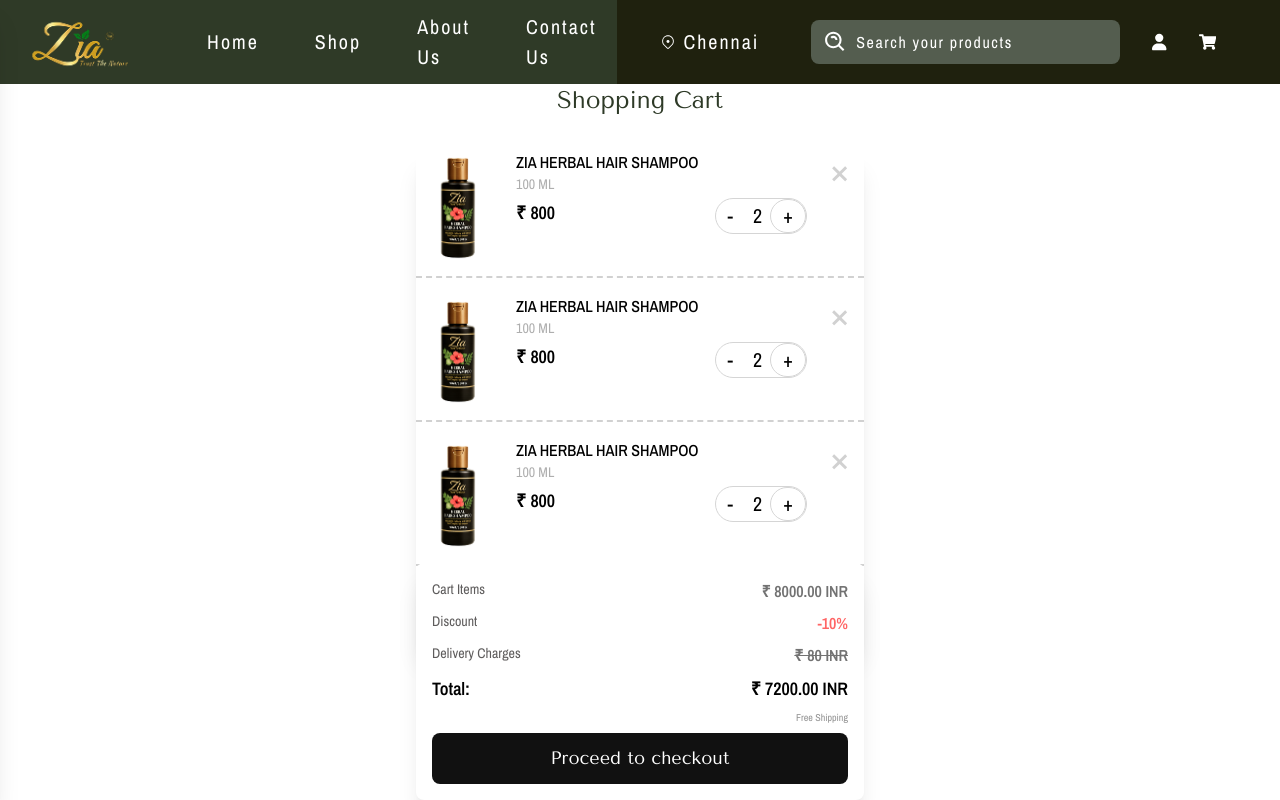
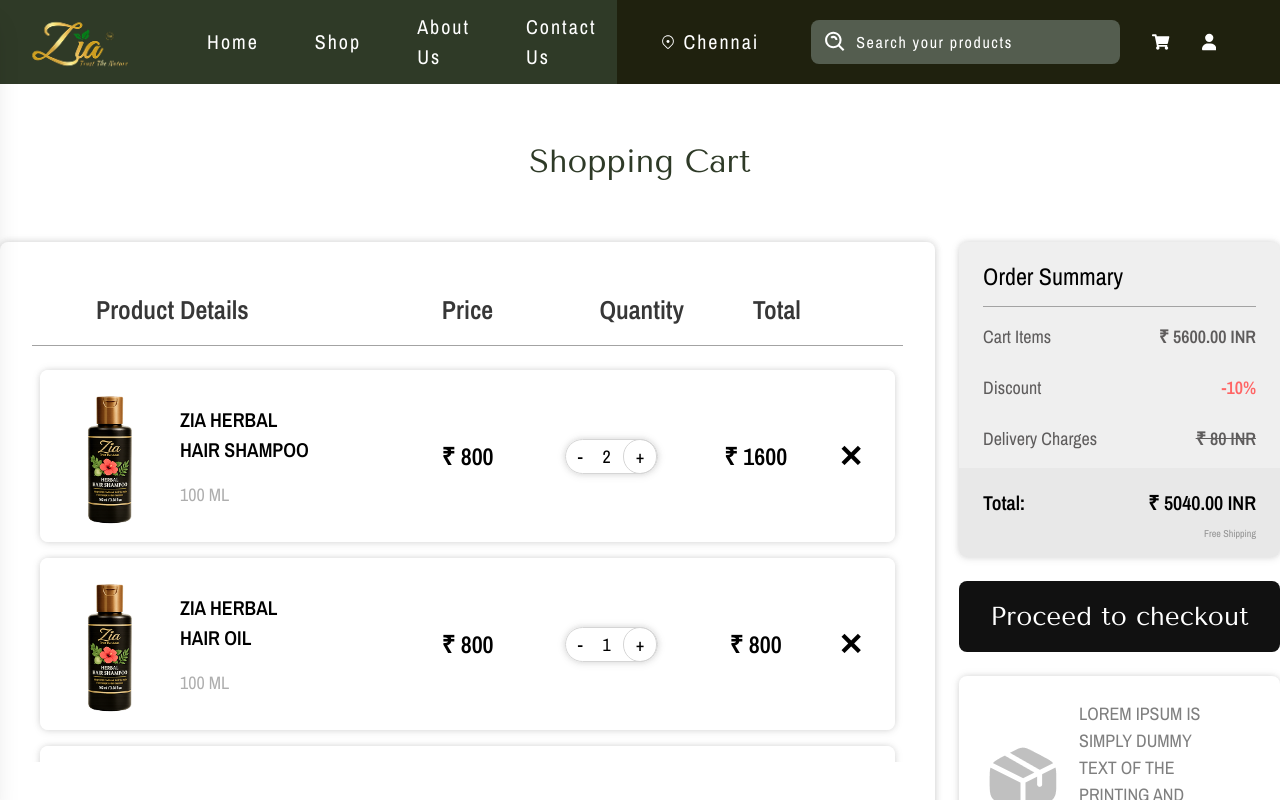
Before and after one commit to Kousik-Bytebandits/Zia, a React (Vite) app: page /shopcart in a window 1280 px wide. Shown: the top 800 px of the page. Built offline with nearby package versions, Linux system fonts and the light colour scheme.

Commit message:
shopcart and mapping

```diff
--- a/src/App.jsx
+++ b/src/App.jsx
@@ -1,6 +1,6 @@
 import './App.css';
 import './index.css';
-import { Routes, Route, useLocation } from 'react-router-dom';
+import { Routes, Route, useLocation, Navigate } from 'react-router-dom';
 
 import Home from './pages/Home';
 import Profile from './pages/Profile';
@@ -16,14 +16,16 @@
 import StartScreen from './pages/StartScreen';
 import Login from './pages/Login';
 import SignUp from './pages/SignUp';
+import ShopCart from './pages/ShopCart';
 import { ToastContainer } from 'react-toastify';
 import 'react-toastify/dist/ReactToastify.css';
-import ShopCart from './pages/ShopCart';
-
 
 function App() {
   const location = useLocation();
+
   const hideNavbarRoutes = ['/', '/login', '/signup'];
+
+  const isAuthenticated = !!localStorage.getItem('user_id');
 
   return (
     <>
@@ -32,22 +34,31 @@
 
       <div className={!hideNavbarRoutes.includes(location.pathname) ? 'pt-[50px]' : ''}>
         <Routes>
-          <Route path="/" element={<StartScreen />} />
+          {/* Start Screen - Optional */}
+          <Route path="/" element={<Navigate to="/home" />} />
+
+          {/* Auth */}
           <Route path="/login" element={<Login />} />
           <Route path="/signup" element={<SignUp />} />
-          <Route path="/shopcart" element={<ShopCart/>}/>
+
+          {/* Pages */}
           <Route path="/home" element={<Home />} />
-          <Route path="/profile" element={<Profile/>}/>
+          <Route path="/profile" element={isAuthenticated ? <Profile /> : <Navigate to="/login" />} />
           <Route path="/shoplist" element={<ShopList />} />
           <Route path="/shopdetails" element={<ShopDetails />} />
           <Route path="/about" element={<AboutUs />} />
           <Route path="/contactus" element={<ContactUs />} />
           <Route path="/ordertracking" element={<OrderTracking />} />
           <Route path="/faq" element={<Faq />} />
+
+          {/* Cart */}
+          <Route path="/shopcart" element={<ShopCart />} />
+
+          {/* Error Page */}
           <Route path="*" element={<ErrorPage />} />
+        </Routes>
 
-        </Routes>
-          <ToastContainer position="top-center" autoClose={3000} />
+        <ToastContainer position="top-center" autoClose={3000} />
       </div>
     </>
   );
--- a/src/components/Navbar.jsx
+++ b/src/components/Navbar.jsx
@@ -204,9 +204,9 @@
                 className="bg-transparent outline-none tracking-widest text-md w-full placeholder-white"
               />
             </div>
+            <FaShoppingCart className="text-4xl cursor-pointer" onClick={handleCart} />
+            <FaUser onClick={handleChange}  className="cursor-pointer text-3xl mr-10" />
 
-            <FaUser onClick={handleChange}  className="cursor-pointer text-3xl" />
-            <FaShoppingCart className="text-4xl mr-10" />
           </div>
         </div>
       </nav>
--- a/src/pages/Login.jsx
+++ b/src/pages/Login.jsx
@@ -1,4 +1,4 @@
-import { useNavigate } from 'react-router-dom';
+import { useNavigate, useLocation } from 'react-router-dom';
 import { FaLock, FaUser } from 'react-icons/fa';
 import { RiArrowLeftSLine } from 'react-icons/ri';
 import { useState } from 'react';
@@ -6,6 +6,11 @@
 
 export default function Login() {
   const navigate = useNavigate();
+  const location = useLocation();
+
+
+  const fromCheckout = location.state?.fromCheckout || false;
+
   const [email, setEmail] = useState('');
   const [password, setPassword] = useState('');
 
@@ -16,12 +21,22 @@
         headers: { 'Content-Type': 'application/json' },
         body: JSON.stringify({ email, password }),
       });
+
       const data = await res.json();
 
       if (res.ok && data.success) {
         localStorage.setItem('user_id', data.user_id);
+        localStorage.setItem('user', JSON.stringify(data));
+
         toast.success('Login successful!');
-        navigate('/home');
+
+
+        if (fromCheckout) {
+          navigate('/shopcart', { replace: true });
+        } else {
+          navigate('/home', { replace: true });
+        }
+
       } else {
         toast.error(data.message || 'Login failed');
       }
@@ -51,6 +66,7 @@
       toast.error('An error occurred');
     }
   };
+
   return (
     <div className="relative h-screen w-full overflow-hidden">
 
--- a/src/pages/ShopCart.jsx
+++ b/src/pages/ShopCart.jsx
@@ -1,17 +1,55 @@
+import { useState } from "react";
+import { useNavigate } from "react-router-dom";
 import Footer from "../components/Footer";
-import { useState } from "react";
 
 export default function ShopCart() {
+  const navigate = useNavigate();
+
+
   const [items, setItems] = useState([
-    { id: 1, name: "ZIA HERBAL HAIR SHAMPOO", size: "100 ML", price: 800, quantity: 2, img: "/images/h_shampoo.png" },
-    { id: 2, name: "ZIA HERBAL HAIR SHAMPOO", size: "100 ML", price: 800, quantity: 2, img: "/images/h_shampoo.png" },
-    { id: 3, name: "ZIA HERBAL HAIR SHAMPOO", size: "100 ML", price: 800, quantity: 2, img: "/images/h_shampoo.png" },
-     { id: 4, name: "ZIA HERBAL HAIR SHAMPOO", size: "100 ML", price: 800, quantity: 2, img: "/images/h_shampoo.png" },
-      { id: 5, name: "ZIA HERBAL HAIR SHAMPOO", size: "100 ML", price: 800, quantity: 2, img: "/images/h_shampoo.png" },
+    {
+      id: 1,
+      name: "ZIA HERBAL HAIR SHAMPOO",
+      size: "100 ML",
+      price: 800,
+      quantity: 2,
+      img: "/images/h_shampoo.png",
+    },
+    {
+      id: 2,
+      name: "ZIA HERBAL HAIR OIL",
+      size: "100 ML",
+      price: 800,
+      quantity: 1,
+      img: "/images/h_shampoo.png",
+    },
+    {
+      id: 3,
+      name: "ZIA HERBAL FACE PACK",
+      size: "150 GM",
+      price: 800,
+      quantity: 3,
+      img: "/images/h_shampoo.png",
+    },
+    {
+      id: 4,
+      name: "ZIA HERBAL BODY LOTION",
+      size: "200 ML",
+      price: 800,
+      quantity: 1,
+      img: "/images/h_shampoo.png",
+    },
   ]);
-  const subtotal = items.reduce((acc, item) => acc + item.price * item.quantity, 0);
-  const discount = 0.10;
+
+
+  const subtotal = items.reduce(
+    (acc, item) => acc + item.price * item.quantity,
+    0
+  );
+  const discount = 0.1;
   const total = subtotal - subtotal * discount;
+
+
   const handleIncrement = (id) => {
     setItems((prev) =>
       prev.map((item) =>
@@ -31,62 +69,255 @@
   };
 
   const handleRemove = (id) => {
-    setItems((prev) => prev.filter((item) => item.id !== id));
+    const updated = items.filter((item) => item.id !== id);
+    setItems(updated);
   };
+
+  const handleCheckout = () => {
+    const userId = localStorage.getItem("user_id");
+    if (!userId) {
+      navigate("/login");
+    } else {
+      navigate("/home");
+    }
+  };
+
   return (
     <>
-    <div className="max-w-md mx-auto bg-white  font-archivo">
-      <h2 className="text-center font-tenor text-[#2E3A27] text-[24px] mb-8 pt-8">Shopping Cart</h2>
+      <div className="max-w-[1600px] mx-auto py-8 font-archivo">
+        <h2 className="lg:text-[32px] text-center lg:mt-10 lg:mb-10 py-4 font-tenor text-[#2E3A27] text-[28px]">
+          Shopping Cart
+        </h2>
 
-      <div className="rounded-lg shadow-xl space-y-4 overflow-y-auto max-h-[calc(100vh-300px)]">
+        {items.length === 0 ? (
+          <div className="text-center py-20">
+            <p className="text-[24px]">Your cart is empty.</p>
+          </div>
+        ) : (
+          <>
+            {/*  Desktop View */}
+            <div className="hidden lg:flex gap-6 mb-20">
+              <div className="w-[100%] bg-white rounded-lg shadow-around-soft p-8">
+                <div className="grid grid-cols-5 text-[26px] py-4 text-center text-[#373737] font-semibold border-b border-[#A3A3A3]">
+                  <p className="text-left col-span-2 pl-16">Product Details</p>
+                  <p>Price</p>
+                  <p>Quantity</p>
+                  <p className="text-left ml-6">Total</p>
+                </div>
+
+                <div className="overflow-y-auto scrollbar-none max-h-[calc(100vh-400px)] mt-4 p-2 space-y-4">
                   {items.map((item) => (
-          <div key={item.id} className="border-b-2  border-dashed border-[#D1D1D1] pb-4 relative">
-            <button  onClick={() => handleRemove(item.id)} className="absolute top-0 right-4 text-[#D1D1D1] hover:text-red-500 text-4xl">&times;</button>
+                    <div
+                      key={item.id}
+                      className="flex items-center justify-between p-4 shadow-around-soft rounded-lg"
+                    >
+                      <div className="flex gap-4 w-[40%] items-center">
+                        <img
+                          src={item.img}
+                          alt="product"
+                          className="w-[108px] h-[140px] object-contain"
+                        />
+                        <div>
+                          <h3 className="text-[20px] font-semibold">
+                            {item.name.split(" ").slice(0, 2).join(" ")} <br />
+                            {item.name.split(" ").slice(2).join(" ")}
+                          </h3>
+                          <p className="text-[#AEAEAE] text-[18px] mt-4">
+                            {item.size}
+                          </p>
+                        </div>
+                      </div>
+
+                      <div className="text-[24px] w-[15%] text-center font-semibold">
+                        ₹ {item.price}
+                      </div>
+
+                      <div className="text-[20px] w-[15%] flex justify-center">
+            <div className="shadow-around-soft flex items-center gap-2 border border-[#D5D5D5] rounded-full h-[35px] text-[18px]">
+              <button className="px-3" onClick={() => handleDecrement(item.id)}>
+                -
+              </button>
+              <span>{item.quantity}</span>
+              <div className=" rounded-full border border-[#D5D5D5] px-3 py-[3px] ml-1">
+                <button onClick={() => handleIncrement(item.id)}>+</button>
+              </div>
+            </div>
+          </div>
+
+                      <div className="text-[24px] w-[15%] text-center font-semibold">
+                        ₹ {item.price * item.quantity}
+                      </div>
+
+                      <button
+                        onClick={() => handleRemove(item.id)}
+                        className="text-3xl font-bold mr-4"
+                      >
+                        ✕
+                      </button>
+                    </div>
+                  ))}
+                </div>
+              </div>
+
+              {/*  Right Sidebar */}
+              <div className="w-[35%] space-y-6">
+                <div className="bg-[#EFEFEF] rounded-lg shadow-around-soft px-6 pt-4">
+                  <h3 className="text-[24px] border-b border-[#A3A3A3] pb-3 mb-4">
+                    Order Summary
+                  </h3>
+
+                  <div className="space-y-6">
+                    <div className="flex justify-between text-[18px] text-[#5E5C5C]">
+                      <span>Cart Items</span>
+                      <span className="font-semibold">
+                        ₹ {subtotal.toFixed(2)} INR
+                      </span>
+                    </div>
+                    <div className="flex justify-between text-[18px] text-[#5E5C5C]">
+                      <span>Discount</span>
+                      <span className="text-[#FF6565] font-semibold">
+                        -10%
+                      </span>
+                    </div>
+                    <div className="flex justify-between text-[18px] text-[#5E5C5C]">
+                      <span>Delivery Charges</span>
+                      <span className="line-through font-semibold">
+                        ₹ 80 INR
+                      </span>
+                    </div>
+                  </div>
+
+                  <div className="bg-[#E8E8E8] rounded-b-lg -mx-6 mt-4">
+                    <div className="flex justify-between px-6 pt-5 pb-2 font-semibold text-[20px]">
+                      <span>Total:</span>
+                      <span>₹ {total.toFixed(2)} INR</span>
+                    </div>
+                    <p className="flex justify-end px-6 text-[#929292] text-[10px] pb-4">
+                      Free Shipping
+                    </p>
+                  </div>
+                </div>
+
+                <button
+                  onClick={handleCheckout}
+                  className="w-full bg-[#111111] text-[26px] text-white font-tenor py-4 rounded-lg"
+                >
+                  Proceed to checkout
+                </button>
+
+                <div className="bg-white rounded-lg shadow-around-soft p-6 space-y-10 ">
+      <div className="flex gap-4 items-center">
+        <img src="/icons/box.png" alt="box" className="" />
+        <p className="text-[18px] text-[#7F7F7F] uppercase w-[55%]">
+          Lorem Ipsum is simply dummy text of the printing and typesetting
+          industry.
+        </p>
+      </div>
+      <div className="flex gap-4 items-center ">
+        <img src="/icons/wallet.png" alt="card" className="" />
+        <p className="text-[18px] text-[#7F7F7F] uppercase  w-[55%]">
+          Lorem Ipsum is simply dummy text of the printing and typesetting
+          industry.
+        </p>
+      </div>
+      </div>
+      </div>
+            </div>
+
+            {/*  Mobile View */}
+            <div className="lg:hidden">
+              <div className="max-w-md mx-auto bg-white rounded-lg p-4">
+                {items.map((item) => (
+                  <div
+                    key={item.id}
+                    className="border-b-2 mt-8 border-dashed border-[#D1D1D1] pb-4 relative"
+                  >
+                    <button
+                      onClick={() => handleRemove(item.id)}
+                      className="absolute top-0 right-4 text-[#D1D1D1] hover:text-red-500 font-semibold text-xl"
+                    >
+                      ✕
+                    </button>
                     <div className="flex gap-4">
-              <img src={item.img} alt="shampoo" className="w-[84px] h-[110px] object-contain" />
+                      <img
+                        src={item.img}
+                        alt="product"
+                        className="w-[84px] h-[110px] object-contain"
+                      />
+                      <div className="flex flex-col justify-between py-2 w-full">
                         <div>
-                <h3 className="font-medium text-[16px]">{item.name}</h3>
-                <p className="text-[14px] text-[#AEAEAE]">{item.size}</p>
-                <p className="text-[18px] font-semibold mt-1">₹ {item.price}</p>
+                          <h3 className="font-medium text-[16px] leading-tight">
+                            {item.name.split(" ").slice(0, 2).join(" ")} <br />
+                            {item.name.split(" ").slice(2).join(" ")}
+                          </h3>
+                          <p className="text-[14px] text-[#AEAEAE]">
+                            {item.size}
+                          </p>
+                        </div>
 
+                        <div className="flex justify-between items-center mt-2">
+                          <p className="text-[18px] font-semibold">
+                            ₹ {item.price}
+                          </p>
+
+                         <div className="shadow-around-soft flex items-center gap-2 border border-[#D5D5D5] rounded-full h-[33px] text-[18px]">
+                <button
+                  className="px-3"
+                  onClick={() => handleDecrement(item.id)}
+                >
+                  -
+                </button>
+                <span>{item.quantity}</span>
+                <div className="rounded-full border border-[#D5D5D5] px-3 py-[2px]">
+                  <button onClick={() => handleIncrement(item.id)}>+</button>
                 </div>
-               <div className="flex items-center mt-12 gap-2 border border-[#D5D5D5]  rounded-full h-[36px] text-[20px]">
-                  <button className=" px-3 "onClick={() => handleDecrement(item.id)}>-</button>
-                  <span>{item.quantity}</span>
-                 <div className="rounded-full border border-[#D5D5D5]  px-3 py-[1px]"> <button onClick={() => handleIncrement(item.id)} >+</button></div>
+              </div>
+                        </div>
                       </div>
                     </div>
                   </div>
                 ))}
               </div>
 
-      {/* Sticky bottom  */}
               <div className="sticky bottom-0 bg-white p-4 rounded-lg shadow-xl mt-4 space-y-2 pb-4">
                 <div className="flex justify-between text-[14px] text-[#5E5C5C]">
                   <span>Cart Items</span>
-          <span className="text-[#727272] font-semibold text-[16px]">₹ {subtotal.toFixed(2)} INR</span>
+                  <span className="font-semibold text-[16px]">
+                    ₹ {subtotal.toFixed(2)} INR
+                  </span>
                 </div>
                 <div className="flex justify-between text-[14px] text-[#5E5C5C]">
                   <span>Discount</span>
-          <span className="text-[#FF6565] font-semibold text-[16px]">-10%</span>
+                  <span className="text-[#FF6565] font-semibold text-[16px]">
+                    -10%
+                  </span>
                 </div>
                 <div className="flex justify-between text-[14px] text-[#5E5C5C]">
                   <span>Delivery Charges</span>
-          <span className="text-[#727272] font-semibold text-[16px] line-through">₹ 80 INR</span>
+                  <span className="line-through font-semibold text-[16px]">
+                    ₹ 80 INR
+                  </span>
                 </div>
-        <div className="flex justify-between font-semibold  text-[18px]">
+                <div className="flex justify-between font-semibold text-[18px]">
                   <span>Total:</span>
                   <span>₹ {total.toFixed(2)} INR</span>
                 </div>
-        <p className="flex justify-end text-[#929292] text-[10px]">Free Shipping</p>
+                <p className="flex justify-end text-[#929292] text-[10px]">
+                  Free Shipping
+                </p>
 
-        <button className="w-full bg-[#111111] font-tenor text-[18px] text-white py-3 mt-2 rounded-lg">
+                <button
+                  onClick={handleCheckout}
+                  className="w-full bg-[#111111] text-[18px] text-white py-3 mt-2 rounded-lg"
+                >
                   Proceed to checkout
                 </button>
-
               </div>
             </div>
-    <Footer/>
+          </>
+        )}
+      </div>
+      <Footer />
     </>
   );
 }
--- a/tailwind.config.js
+++ b/tailwind.config.js
@@ -10,6 +10,10 @@
         archivo: ['"Archivo Narrow"', 'sans-serif'],
          tenor: ['Tenor Sans', 'sans-serif'],
           sans: ['DM Sans', 'sans-serif'],
+      },
+       boxShadow: {
+        'around': '0 4px 20px rgba(0, 0, 0, 0.08), 0 -4px 20px rgba(0, 0, 0, 0.06), 4px 0 20px rgba(0, 0, 0, 0.06), -4px 0 20px rgba(0, 0, 0, 0.06)',
+        'around-soft': '0 2px 8px rgba(0,0,0,0.08), 0 -2px 8px rgba(0,0,0,0.05), 2px 0 8px rgba(0,0,0,0.05), -2px 0 8px rgba(0,0,0,0.05)',
       },
 
         keyframes: {
```
Also changed, not shown: src/pages/Profile.jsx (+13 -4 lines), public/icons/box.png (added), public/icons/wallet.png (added). Lines whose indentation alone changed are shown as unchanged.
